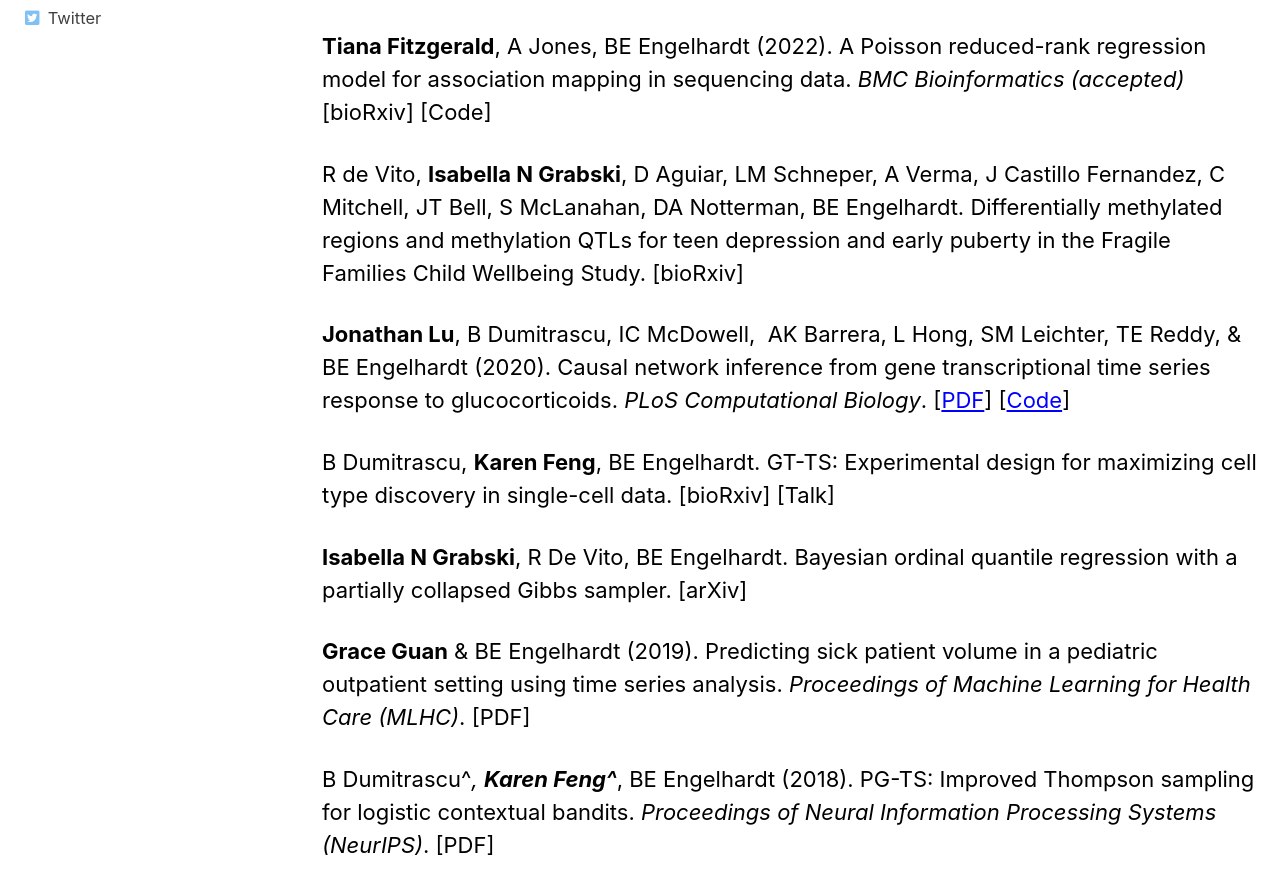
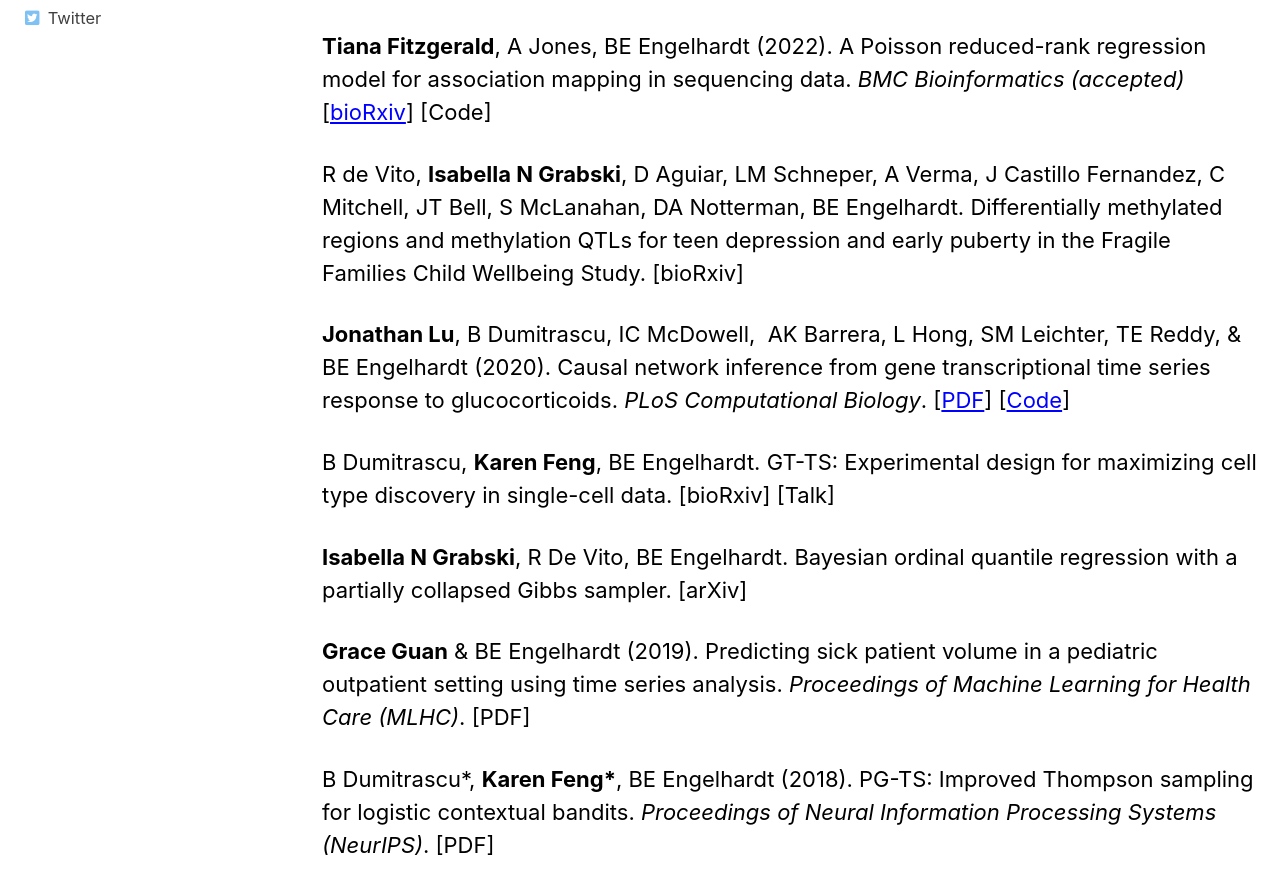
Before and after one commit to stanfordbeehive/stanfordbeehive.github.io, a Jekyll site: the page built from _pages/undergradPubs.md, in a window 1280 px wide. Shown: the part 260-1141 px from the top of the page. Built offline with Jekyll 4.4.1, drawn with Linux system fonts in a browser that asks for light colours; cached includes are drawn as plain includes.

```diff
--- a/_pages/undergradPubs.md
+++ b/_pages/undergradPubs.md
@@ -6,7 +6,7 @@ date: 2022-06-11
 
 A number of very talented undergraduate students have published with me and others in my group. I want to highlight these students and papers here, because I am so proud of this work. Undergraduate researcher in **bold**.
 
-**Tiana Fitzgerald**, A Jones, BE Engelhardt (2022). A Poisson reduced-rank regression model for association mapping in sequencing data. *BMC Bioinformatics (accepted)* [bioRxiv] [Code]
+**Tiana Fitzgerald**, A Jones, BE Engelhardt (2022). A Poisson reduced-rank regression model for association mapping in sequencing data. *BMC Bioinformatics (accepted)* [[bioRxiv](https://www.biorxiv.org/content/10.1101/2022.05.31.494236v1)] [Code]
 
 R de Vito, **Isabella N Grabski**, D Aguiar, LM Schneper, A Verma, J Castillo Fernandez, C Mitchell, JT Bell, S McLanahan, DA Notterman, BE Engelhardt. Differentially methylated regions and methylation QTLs for teen depression and early puberty in the Fragile Families Child Wellbeing Study. [bioRxiv]
 
@@ -18,7 +18,7 @@ B Dumitrascu, **Karen Feng**, BE Engelhardt. GT-TS: Experimental design for maxi
 
 **Grace Guan** & BE Engelhardt (2019). Predicting sick patient volume in a pediatric outpatient setting using time series analysis. *Proceedings of Machine Learning for Health Care (MLHC)*. [PDF]
 
-B Dumitrascu^*, **Karen Feng^***, BE Engelhardt (2018). PG-TS: Improved Thompson sampling for logistic contextual bandits. *Proceedings of Neural Information Processing Systems (NeurIPS)*. [PDF]
+B Dumitrascu\*, **Karen Feng\***, BE Engelhardt (2018). PG-TS: Improved Thompson sampling for logistic contextual bandits. *Proceedings of Neural Information Processing Systems (NeurIPS)*. [PDF]
 
 **Ghassen Jerfel**, ME Basbug, BE Engelhardt (2017). Dynamic collaborative filtering with compound Poisson factorization. *Proceedings of Artificial Intelligence and Statistics (AISTATS)* 54, 738-747. [PDF]
 
```
